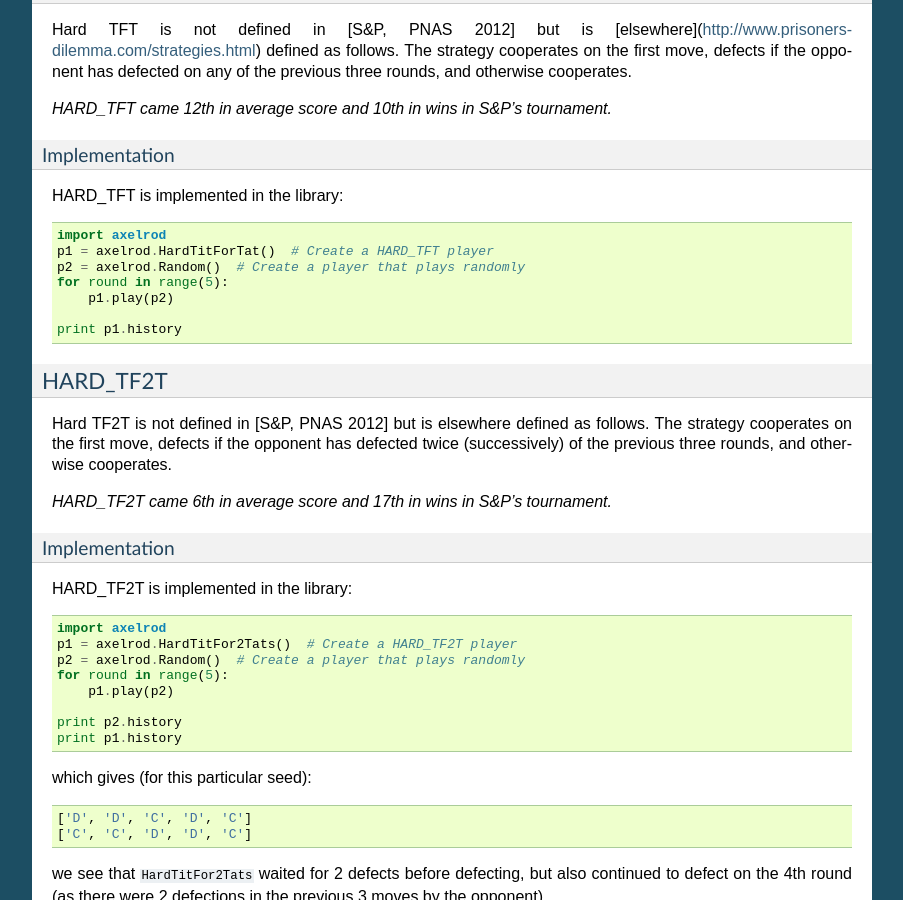
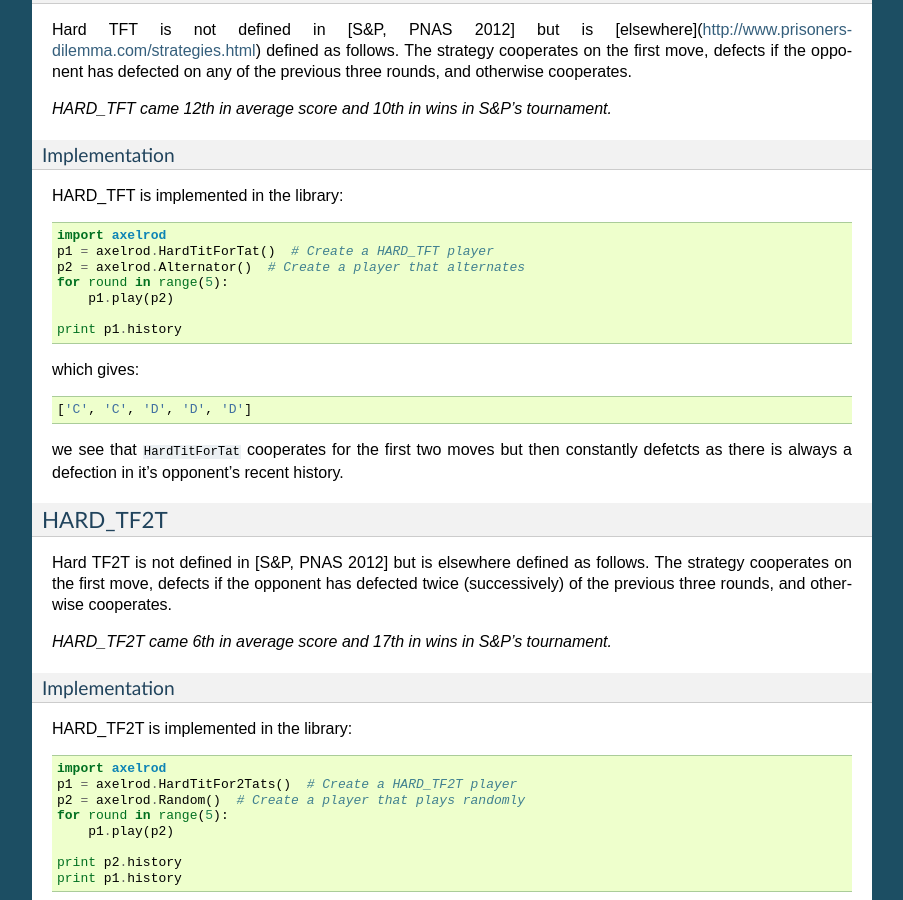
Before and after one commit to Axelrod-Python/Axelrod, a Sphinx documentation site: the page built from docs/overview_of_strategies.rst, in a window 1280 px wide and 900 px high, scrolled down 12836 px. Shown: the whole window, without its empty margins (198-1101 px from the left). Built offline with Sphinx 7.4.7, drawn with Linux system fonts in a browser that asks for light colours.

Commit message:
Adding implementation for HARD_TFT.

```diff
--- a/docs/overview_of_strategies.rst
+++ b/docs/overview_of_strategies.rst
@@ -756,11 +756,19 @@ HARD_TFT is implemented in the library::
 
     import axelrod
     p1 = axelrod.HardTitForTat()  # Create a HARD_TFT player
-    p2 = axelrod.Random()  # Create a player that plays randomly
+    p2 = axelrod.Alternator()  # Create a player that alternates
     for round in range(5):
         p1.play(p2)
 
     print p1.history
+
+which gives::
+
+['C', 'C', 'D', 'D', 'D']
+
+we see that :code:`HardTitForTat` cooperates for the first two moves but then
+constantly defetcts as there is always a defection in it's opponent's recent
+history.
 
 HARD_TF2T
 ^^^^^^^^^
```
